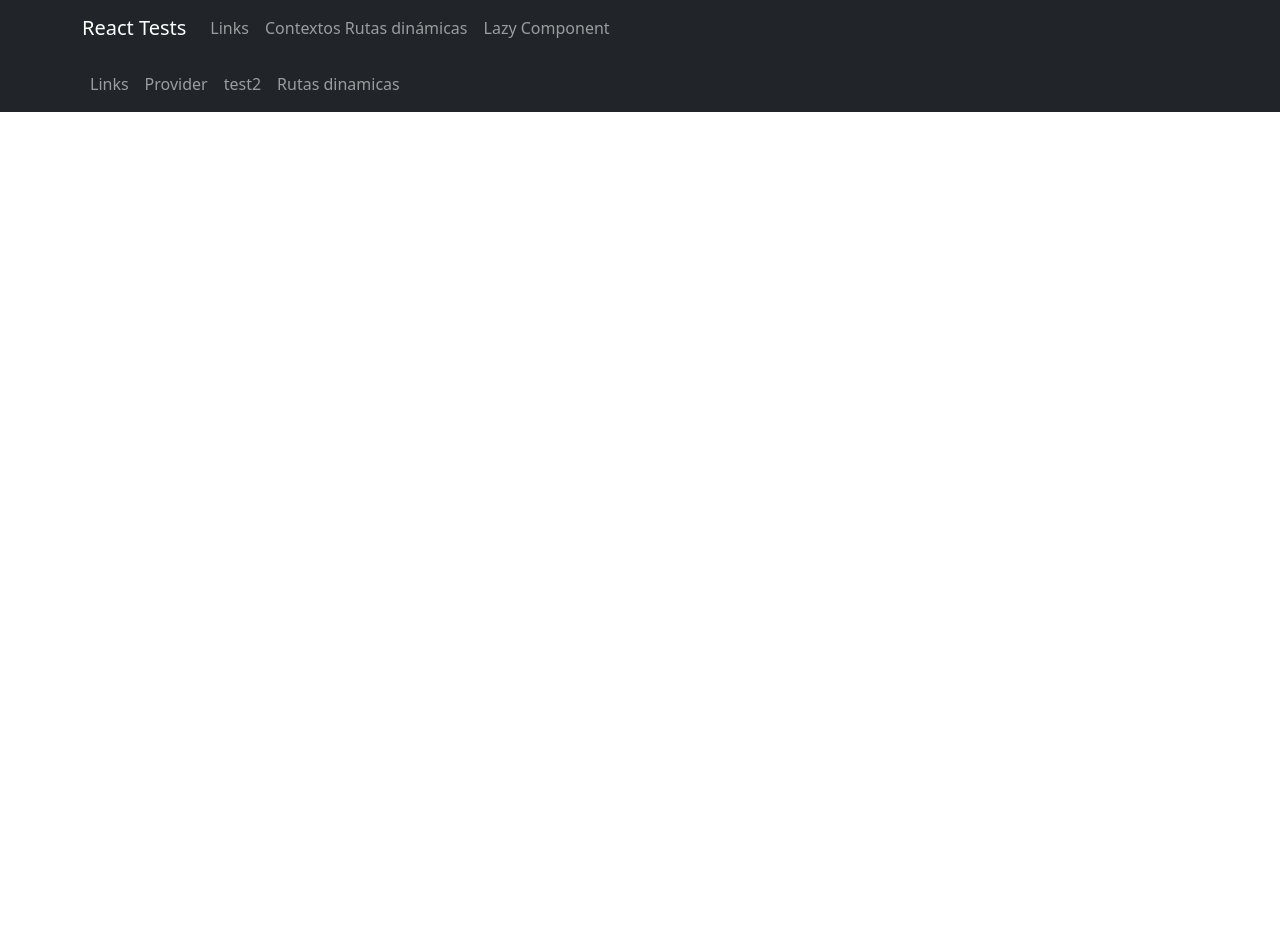
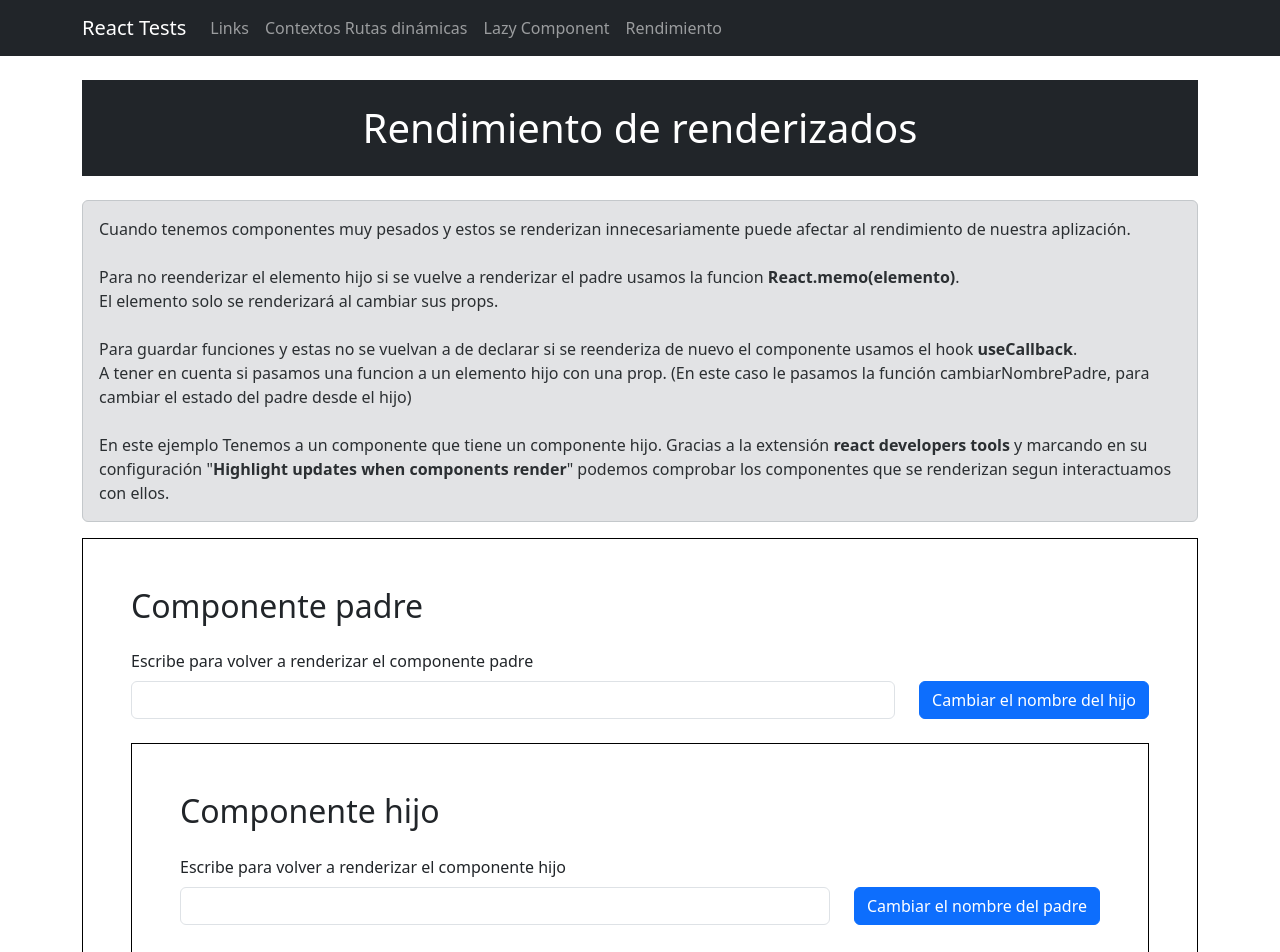
Before and after one commit to AntonioMCV/reactwiki, a React (Create React App) app: page /rendimiento in a window 1280 px wide. Shown: the top 952 px of the page. Before the commit the page ends 800 px from the top, so only its background shows below. Built offline with nearby package versions, Linux system fonts and the light colour scheme.

Commit message:
feat: (Rendimiento section) - Added new redimiento section

```diff
--- a/src/App.js
+++ b/src/App.js
@@ -11,6 +11,7 @@ import ImageDetail from './pages/ImageDetail';
 
 import { Route, Routes } from 'react-router-dom';
 import LazyComponentPage from './pages/LazyComponentPage';
+import Rendimiento from './pages/Rendimiento';
 
 function App() {
   return (
@@ -28,6 +29,7 @@ function App() {
                 <Route path='/links/link-example-b' element={<LinkExampleB/>} />
                 <Route path='/image/:id' element={<ImageDetail/>} />
                 <Route path='/lazy-component' element={<LazyComponentPage/>}></Route>
+                <Route path='/rendimiento' element={<Rendimiento/>}></Route>
             </Routes>
           </ImagesContextProvider>
         </div>
--- a/src/components/Header.js
+++ b/src/components/Header.js
@@ -23,6 +23,9 @@ const Header = () => {
             <li className="nav-item">
               <Link className="nav-link" to="/lazy-component">Lazy Component</Link>
             </li>
+            <li className="nav-item">
+              <Link className="nav-link" to="/rendimiento">Rendimiento</Link>
+            </li>
           </ul>
         </div>
       </div>
--- /dev/null
+++ b/src/components/Rendimiento/RendimientoHijo.js
@@ -0,0 +1,34 @@
+import React, { memo, useCallback, useState } from "react";
+
+function RendimientoHijo ({changeName, cambiarNombrePadre}) {
+
+  const [keyWord, setKeyWord] = useState('')
+
+  const handleSubmit = (evt) => {
+    evt.preventDefault()
+    cambiarNombrePadre(keyWord)
+  }
+
+  const handleChange = useCallback((evt) => {
+    setKeyWord(evt.target.value)
+  }, [])
+
+  return <>
+      <div className="border border-black p-5">
+        <h2 className="mb-4">Componente {changeName}</h2>
+        <form onSubmit={handleSubmit}>
+          <div className="row align-items-end mb-4">
+            <div className="col">
+                <label className="form-label">Escribe para volver a renderizar el componente hijo</label>
+                <input className="form-control" type="text" onChange={handleChange} value={keyWord}/>
+            </div>
+            <div className="col-auto">
+              <button className="btn btn-primary">Cambiar el nombre del padre</button>
+            </div>
+          </div>
+        </form>
+      </div>
+  </>
+}
+
+export default memo(RendimientoHijo)
--- /dev/null
+++ b/src/components/Rendimiento/RendimientoPadre.js
@@ -0,0 +1,40 @@
+import React, { useCallback, useState } from "react";
+import RendimientoHijo from "./RendimientoHijo";
+
+export default function RendimientoPadre () {
+
+  const [keyWord, setKeyWord] = useState('')
+  const [nombreHijo, setNombreHijo] = useState('hijo')
+  const [nombrePadre, setNombrePadre] = useState('padre')
+
+  const handleSubmit = (evt) => {
+    evt.preventDefault()
+    setNombreHijo(keyWord)
+  }
+
+  const handleChange = useCallback((evt) => {
+    setKeyWord(evt.target.value)
+  }, [])
+
+  const cambiarNombrePadre = useCallback(
+    (newName) => setNombrePadre(newName),[]
+  )
+
+  return <>
+      <div className="border border-black p-5 mb-5">
+        <h2 className="mb-4">Componente {nombrePadre}</h2>
+        <form onSubmit={handleSubmit}>
+          <div className="row align-items-end mb-4">
+            <div className="col">
+                <label className="form-label">Escribe para volver a renderizar el componente padre</label>
+                <input className="form-control" type="text" onChange={handleChange} value={keyWord}/>
+            </div>
+            <div className="col-auto">
+              <button className="btn btn-primary">Cambiar el nombre del hijo</button>
+            </div>
+          </div>
+        </form>
+        <RendimientoHijo changeName={nombreHijo} cambiarNombrePadre={cambiarNombrePadre}/>
+      </div>
+  </>
+}
--- /dev/null
+++ b/src/pages/Rendimiento.js
@@ -0,0 +1,22 @@
+import React from "react";
+import RendimientoPadre from "../components/Rendimiento/RendimientoPadre";
+
+export default function Rendimiento () {
+
+  return <>
+      <h1 className="bg-dark text-white text-center my-4 py-4">Rendimiento de renderizados</h1>
+      <p className="alert alert-secondary">
+        Cuando tenemos componentes muy pesados y estos se renderizan innecesariamente puede afectar al rendimiento de nuestra aplización.<br/><br/>
+
+        Para no reenderizar el elemento hijo si se vuelve a renderizar el padre usamos la funcion <b>React.memo(elemento)</b>.<br/>
+        El elemento solo se renderizará al cambiar sus props.<br/><br/>
+
+        Para guardar funciones y estas no se vuelvan a de declarar si se reenderiza de nuevo el componente usamos el hook <b>useCallback</b>.<br/>
+        A tener en cuenta si pasamos una funcion a un elemento hijo con una prop. (En este caso le pasamos la función cambiarNombrePadre, para cambiar el estado del padre desde el hijo)<br/><br/>
+
+        En este ejemplo Tenemos a un componente que tiene un componente hijo. Gracias a la extensión <b>react developers tools</b> y marcando en su configuración "<b>Highlight updates when components render</b>" podemos comprobar los componentes que se renderizan segun interactuamos con ellos.
+      </p>
+
+      <RendimientoPadre/>
+  </>
+}
```
